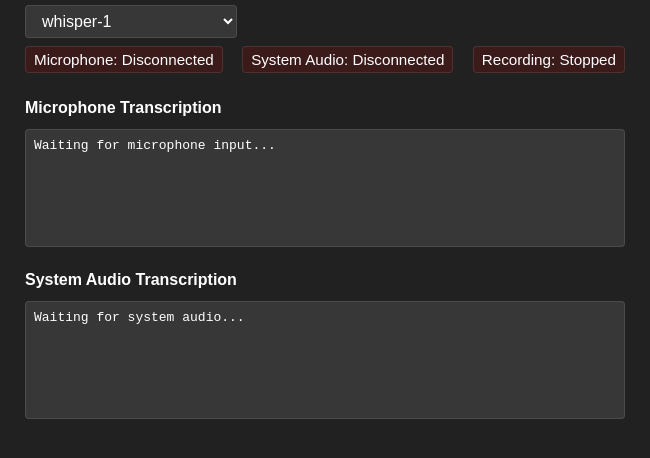
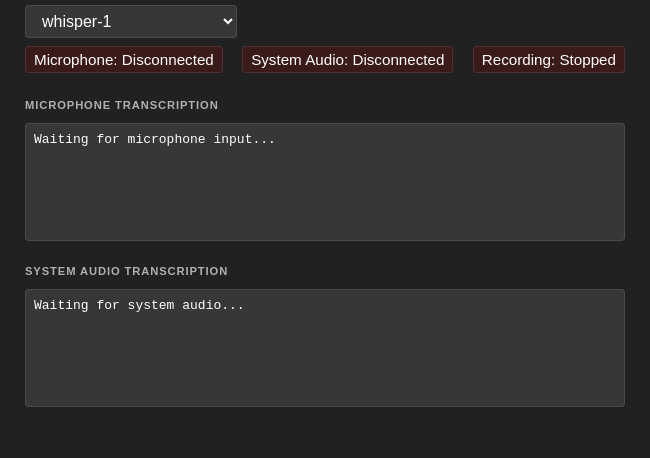
Before and after one commit to alectrocute/mic-speaker-streamer, an Electron app: page index.html in a window 650 px wide. Shown: the part 112-570 px from the top of the page. Drawn offline with Linux system fonts and the light colour scheme.

Commit message:
initial scaffolding

```diff
--- a/index.html
+++ b/index.html
@@ -88,6 +88,10 @@
     .section {
       margin: 18px 0 6px 0;
       font-weight: bold;
+      text-transform: uppercase;
+      font-size: 0.7em;
+      letter-spacing: 0.08em;
+      color: rgba(255, 255, 255, 0.65);
     }
 
     .status-row {
```
Also changed, not shown: .github/screenshot.png (added), README.md (added).
